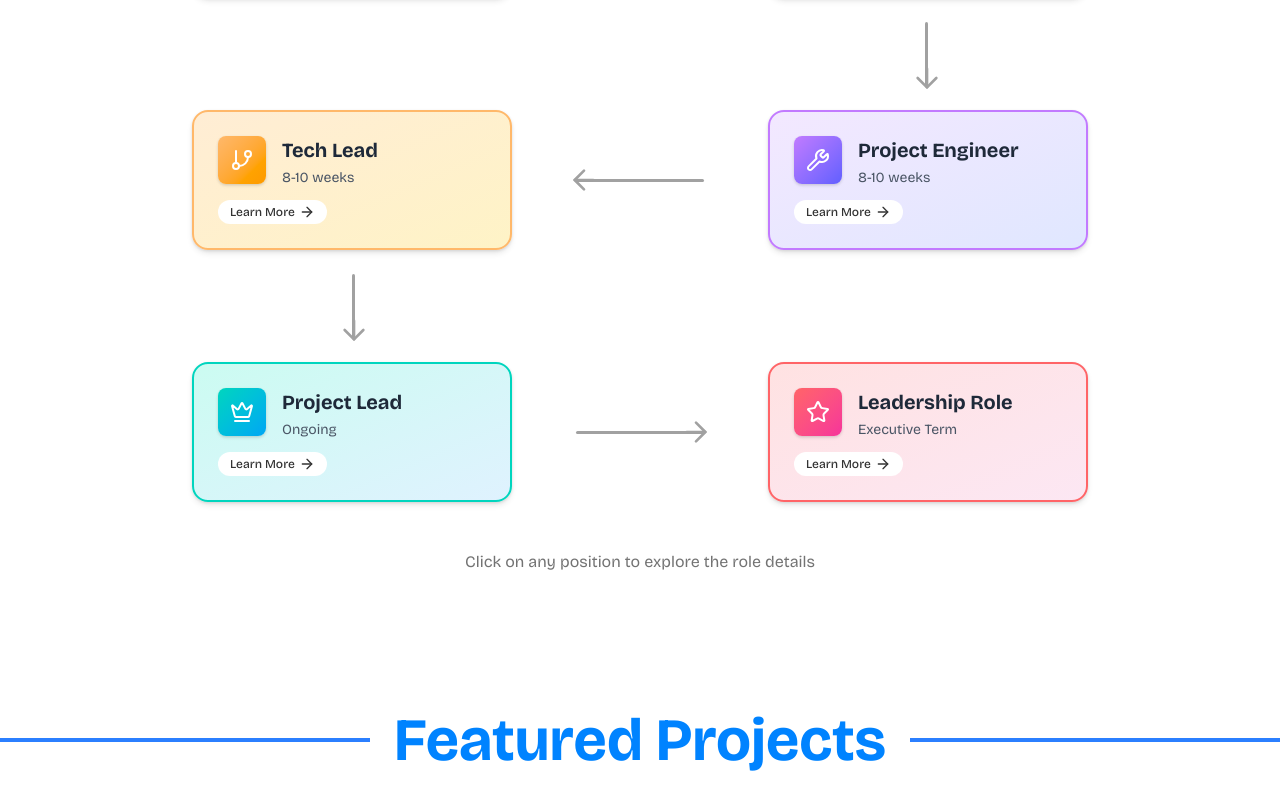
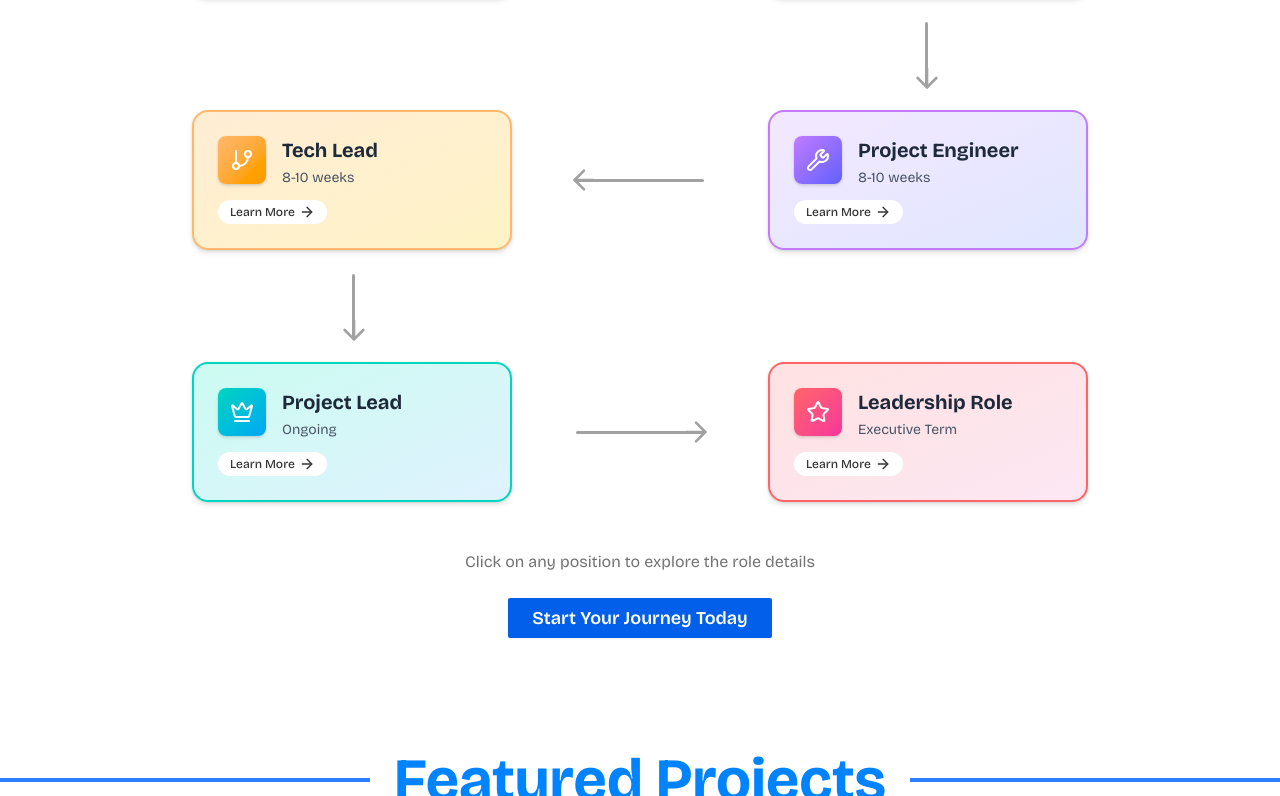
Before and after one commit to ADC-Website-S25/adc-website, a Next.js app: page / in a window 1280 px wide. Shown: the part 2004-2800 px from the top of the page. Built offline with nearby package versions, Linux system fonts and the light colour scheme.

Commit message:
Updated Application Link

```diff
--- a/src/data/links-and-feature-flags.ts
+++ b/src/data/links-and-feature-flags.ts
@@ -1,5 +1,5 @@
-export const showApplicationLink = false;
-export const applicationLink = "https://apply.appdevclub.com/" //TODO: ADD REAL APPLY LINK
+export const showApplicationLink = true;
+export const applicationLink = "https://inside.appdevclub.com/" //TODO: ADD REAL APPLY LINK
 
 export const showInternalLink = false;
 export const internalLink = "https://corp.appdevclub.com/"
```
